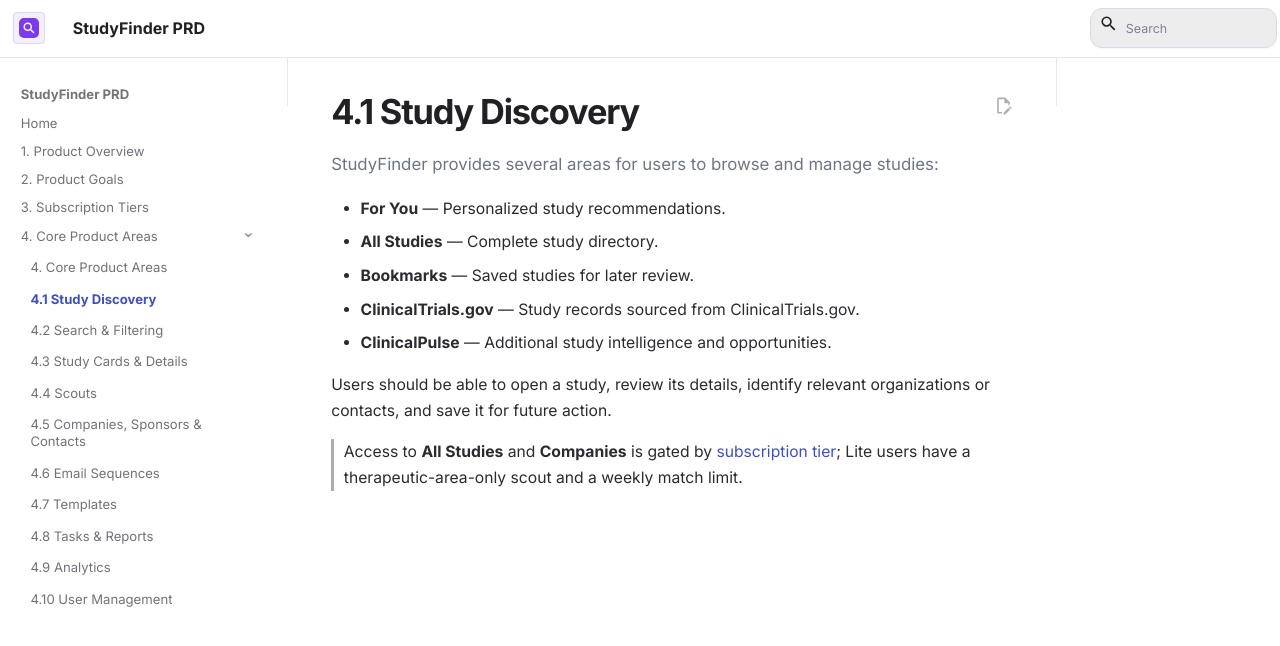
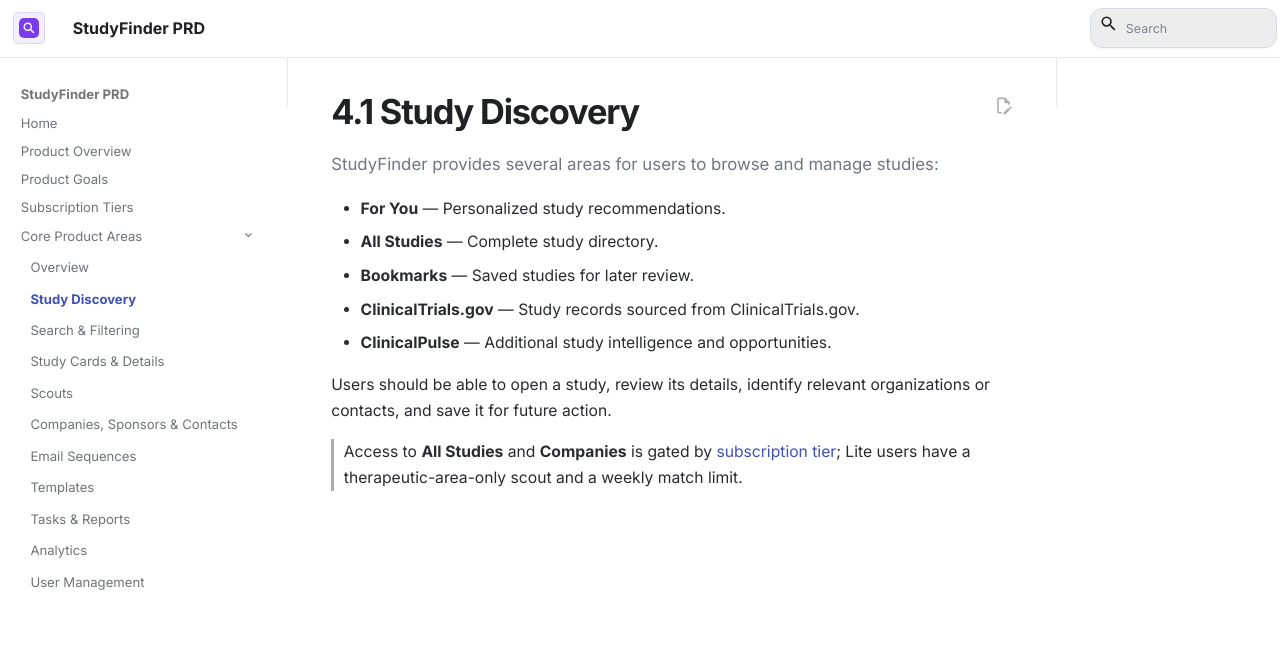
Before and after one commit to pam-qa/StudyFinder_PRD, an MkDocs documentation site: the page built from docs/areas/study-discovery.md, in a window 1280 px wide. Shown: the top 646 px of the page. Built offline with MkDocs 1.6.1 and Material for MkDocs 9.7.7, drawn with Linux system fonts in a browser that asks for light colours; comment, search, counter and statistics services are not loaded; some of the changed text lies outside the part shown.

Commit message:
remove navigation numbering

```diff
--- a/mkdocs.yml
+++ b/mkdocs.yml
@@ -53,18 +53,18 @@ plugins:
 
 nav:
   - Home: index.md
-  - 1. Product Overview: 01-product-overview.md
-  - 2. Product Goals: 02-product-goals.md
-  - 3. Subscription Tiers: 03-subscription-tiers.md
-  - 4. Core Product Areas:
-      - 04-core-product-areas.md
-      - 4.1 Study Discovery: areas/study-discovery.md
-      - 4.2 Search & Filtering: areas/search-and-filtering.md
-      - 4.3 Study Cards & Details: areas/study-cards-and-details.md
-      - 4.4 Scouts: areas/scouts.md
-      - 4.5 Companies, Sponsors & Contacts: areas/companies-sponsors-contacts.md
-      - 4.6 Email Sequences: areas/email-sequences.md
-      - 4.7 Templates: areas/templates.md
-      - 4.8 Tasks & Reports: areas/tasks-and-reports.md
-      - 4.9 Analytics: areas/analytics.md
-      - 4.10 User Management: areas/user-management.md
+  - Product Overview: 01-product-overview.md
+  - Product Goals: 02-product-goals.md
+  - Subscription Tiers: 03-subscription-tiers.md
+  - Core Product Areas:
+      - Overview: 04-core-product-areas.md
+      - Study Discovery: areas/study-discovery.md
+      - Search & Filtering: areas/search-and-filtering.md
+      - Study Cards & Details: areas/study-cards-and-details.md
+      - Scouts: areas/scouts.md
+      - Companies, Sponsors & Contacts: areas/companies-sponsors-contacts.md
+      - Email Sequences: areas/email-sequences.md
+      - Templates: areas/templates.md
+      - Tasks & Reports: areas/tasks-and-reports.md
+      - Analytics: areas/analytics.md
+      - User Management: areas/user-management.md
```
